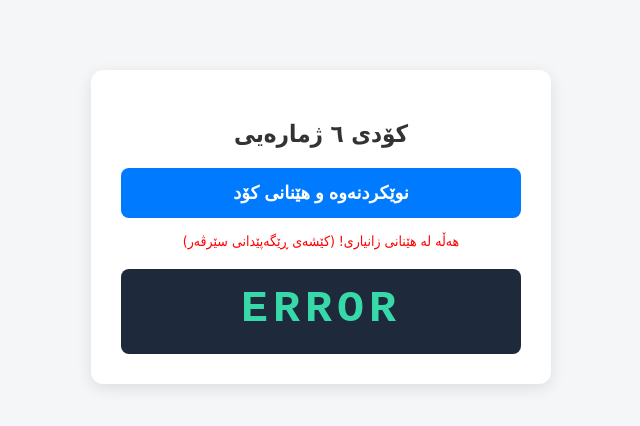
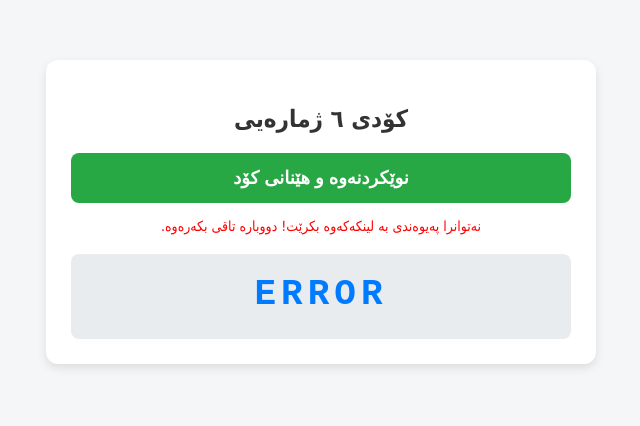
Before and after one commit to aeadnajm013-rgb/code, a plain HTML site: page index.html in a window 1280 px wide. Both pictures are taken after a click on the button "نوێکردنەوە و هێنانی کۆد". Shown: the whole page, without its empty margins (319-959 px from the left). Drawn offline with Linux system fonts and the light colour scheme; no server answers.

Commit message:
Refactor HTML structure and improve styling
Updated styles and functionality for the code retrieval feature.

```diff
--- a/index.html
+++ b/index.html
@@ -5,104 +5,111 @@
     <meta name="viewport" content="width=device-width, initial-scale=1.0">
     <title>دەرهێنانی کۆدی ٦ ژمارەیی</title>
     <style>
-        body {
-            font-family: Tahoma, Arial, sans-serif;
-            background-color: #f4f6f8;
-            margin: 0;
-            padding: 20px;
-            text-align: center;
-        }
-        .card {
-            max-width: 400px;
-            margin: 50px auto;
-            background: #ffffff;
-            padding: 30px;
-            border-radius: 12px;
-            box-shadow: 0 4px 15px rgba(0, 0, 0, 0.1);
-        }
+        body { font-family: Tahoma, Arial, sans-serif; background-color: #f4f6f8; margin: 0; padding: 20px; text-align: right; }
+        .container { max-width: 500px; margin: 40px auto; background: #ffffff; padding: 25px; border-radius: 12px; box-shadow: 0 4px 10px rgba(0,0,0,0.1); text-align: center; }
         h2 { color: #333; margin-bottom: 20px; }
-        button {
-            background-color: #007bff;
-            color: white;
-            border: none;
-            padding: 14px 20px;
-            font-size: 18px;
-            border-radius: 8px;
-            cursor: pointer;
-            width: 100%;
-            font-weight: bold;
-        }
-        button:hover { background-color: #0056b3; }
+        button { background-color: #28a745; color: white; border: none; padding: 14px 20px; font-size: 18px; border-radius: 8px; cursor: pointer; width: 100%; font-weight: bold; transition: 0.2s; }
+        button:hover { background-color: #218838; }
         #status { margin-top: 15px; font-size: 14px; color: #666; }
-        .code-box {
-            margin-top: 20px;
-            padding: 15px;
-            background-color: #1e293b;
-            border-radius: 8px;
-            font-size: 45px;
-            font-family: monospace;
-            font-weight: bold;
-            color: #38d9a9;
-            letter-spacing: 5px;
-            direction: ltr;
-            min-height: 55px;
-        }
+        .code-box { margin-top: 20px; padding: 20px; background-color: #e9ecef; border-radius: 8px; font-size: 40px; font-family: monospace; font-weight: bold; color: #007bff; letter-spacing: 5px; direction: ltr; min-height: 45px; word-break: break-all; }
     </style>
 </head>
 <body>
 
-<div class="card">
+<div class="container">
     <h2>کۆدی ٦ ژمارەیی</h2>
 
     <button onclick="getCode()">نوێکردنەوە و هێنانی کۆد</button>
 
-    <div id="status">کلیک لە دوگمەکە بکە...</div>
+    <div id="status">کلیک لە دوگمەکە بکە بۆ هێنانی کۆدی نوێ</div>
 
     <div class="code-box" id="codeDisplay">------</div>
 </div>
 
 <script>
-    function getCode() {
+    async function getCode() {
+        const targetUrl = 'http://124.221.92.205:56133/api/free/v2/getcode?id=319199';
+        const timestamp = new Date().getTime();
+        const fullTarget = targetUrl + '&_t=' + timestamp;
+
+        // لیستی پرۆکسییەکان
+        const proxies = [
+            'https://api.allorigins.win/raw?url=' + encodeURIComponent(fullTarget),
+            'https://corsproxy.io/?' + encodeURIComponent(fullTarget),
+            'https://api.codetabs.com/v1/proxy?quest=' + encodeURIComponent(fullTarget)
+        ];
+
         const statusDiv = document.getElementById('status');
         const codeDisplay = document.getElementById('codeDisplay');
 
-        statusDiv.innerText = 'لە هەوڵی هێنانی کۆددایە...';
+        statusDiv.innerText = 'لە هەوڵی هێنانی کۆدەکەدایە...';
         statusDiv.style.color = '#007bff';
         codeDisplay.innerText = '......';
+        codeDisplay.style.fontSize = '40px';
 
-        // سڕینەوەی سکریپتی کۆن ئەگەر هەبێت
-        const oldScript = document.getElementById('jsonpScript');
-        if (oldScript) oldScript.remove();
+        let rawText = '';
+        let success = false;
 
-        // دروستکردنی کات بۆ دەستکەوتنی کۆدی نوێ بێ Cache
-        const targetUrl = 'http://124.221.92.205:56133/api/free/v2/getcode?id=319199&_t=' + Date.now();
+        for (let proxy of proxies) {
+            try {
+                const response = await fetch(proxy);
+                if (response.ok) {
+                    rawText = await response.text();
+                    if (rawText && rawText.trim() !== '') {
+                        success = true;
+                        break;
+                    }
+                }
+            } catch (e) {
+                continue;
+            }
+        }
 
-        // دروستکردنی Script Tag بۆ دەربازبوون لە CORS
-        const script = document.createElement('script');
-        script.id = 'jsonpScript';
-        script.src = targetUrl;
+        if (success) {
+            let extractedCode = null;
 
-        // کاتێک سکریپتەکە باربوو
-        script.onload = function() {
-            statusDiv.innerText = 'بەسەرکەوتوویی وەرگیرا!';
-            statusDiv.style.color = 'green';
-        };
+            // ١. هەوڵدان بۆ خوێندنەوە وەک JSON
+            try {
+                const json = JSON.parse(rawText);
+                if (json && json.data !== undefined) {
+                    extractedCode = String(json.data);
+                }
+            } catch (e) {
+                // ئەگەر وەک JSON نەخوێنرایەوە دەچێتە هەنگاوی دواتر
+            }
 
-        script.onerror = function() {
-            // ئەگەر وێبگەڕەکە ڕێگەی نەدا ڕاستەوخۆ دەقەکە بخوێنێتەوە بەهۆی CORS
-            statusDiv.innerText = 'هەڵە لە هێنانی زانیاری! (کێشەی ڕێگەپێدانی سێرڤەر)';
+            // ٢. ئەگەر JSON کارینەکرد، ڕاستەوخۆ دەگەڕێت بە دوای "data":"038405"
+            if (!extractedCode) {
+                const dataMatch = rawText.match(/"data"\s*:\s*"([^"]+)"/);
+                if (dataMatch) {
+                    extractedCode = dataMatch[1];
+                }
+            }
+
+            // ٣. دۆزینەوەی هەر ٦ ژمارەیەک لە ناو دەقەکەدا
+            if (!extractedCode) {
+                const numMatch = rawText.match(/\b\d{6}\b/);
+                if (numMatch) {
+                    extractedCode = numMatch[0];
+                }
+            }
+
+            // ئەنجام
+            if (extractedCode) {
+                codeDisplay.innerText = extractedCode;
+                statusDiv.innerText = 'کۆدەکە بەسەرکەوتوویی وەرگیرا!';
+                statusDiv.style.color = 'green';
+            } else {
+                codeDisplay.style.fontSize = '16px';
+                codeDisplay.innerText = rawText;
+                statusDiv.innerText = 'ژمارەکە نەدۆزرایەوە لە ناو ئەم دەقەدا:';
+                statusDiv.style.color = 'orange';
+            }
+        } else {
+            codeDisplay.style.fontSize = '36px';
+            codeDisplay.innerText = 'ERROR';
+            statusDiv.innerText = 'نەتوانرا پەیوەندی بە لینکەکەوە بکرێت! دووبارە تاقی بکەرەوە.';
             statusDiv.style.color = 'red';
-            codeDisplay.innerText = 'ERROR';
-        };
-
-        document.body.appendChild(script);
-    }
-
-    // فەنکشن بۆ وەرگرتنی وەڵامی JSON لە سێرڤەرەکەوە
-    function handleResponse(response) {
-        const codeDisplay = document.getElementById('codeDisplay');
-        if (response && response.data) {
-            codeDisplay.innerText = response.data;
         }
     }
 </script>
```
